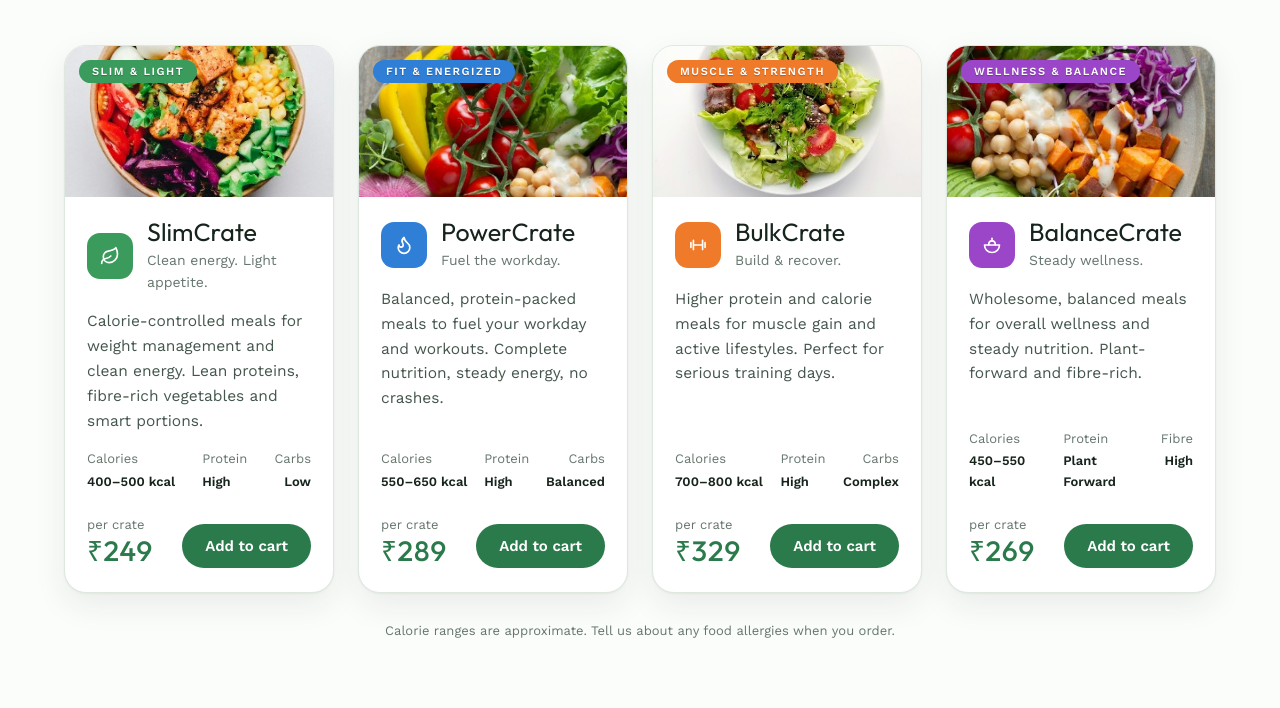
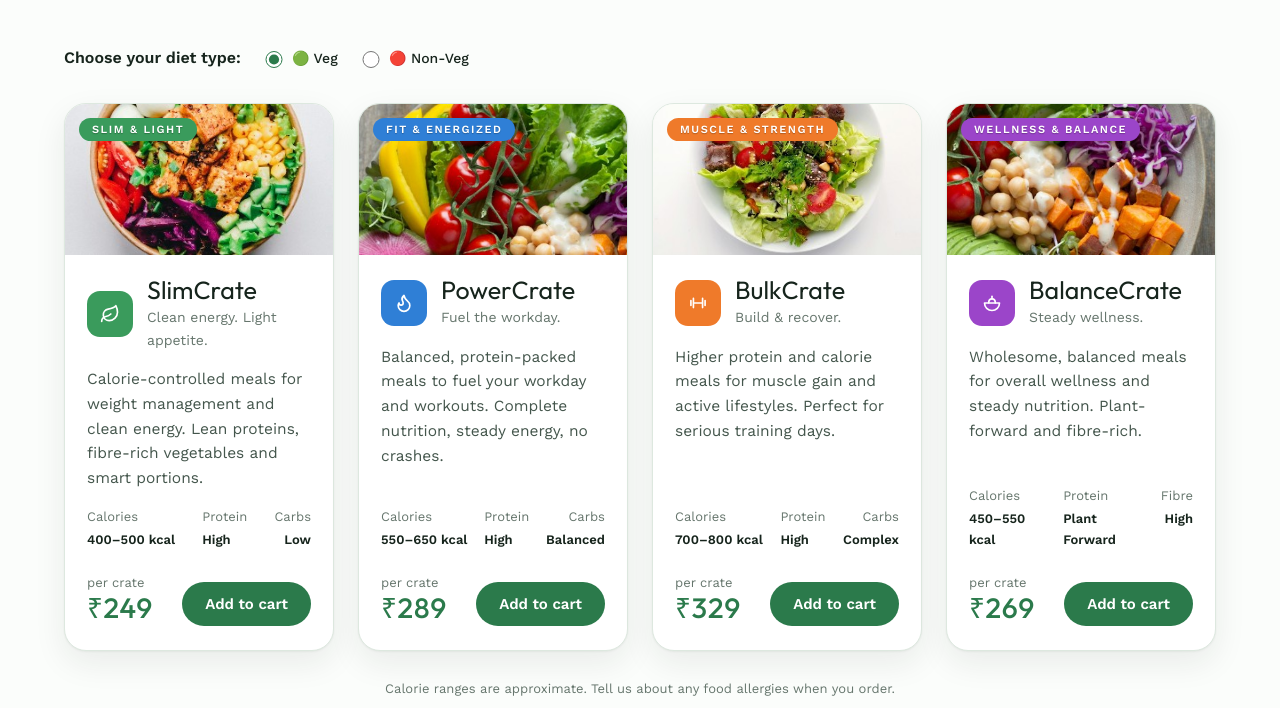
Before and after one commit to Dgprekshith/diet-crate, a plain HTML site: page index.html in a window 1280 px wide. Shown: the part 1072-1780 px from the top of the page. Drawn offline with nearby package versions, Linux system fonts and the light colour scheme.

Commit message:
Diet Crate website

```diff
--- /dev/null
+++ b/css/diet-toggle.css
@@ -0,0 +1,22 @@
+/* Veg / Non-Veg toggle */
+.diet-toggle {
+  display: flex;
+  align-items: center;
+  gap: 1.2rem;
+  margin: 1.2rem 0 2rem;
+  font-weight: 600;
+  font-size: 1rem;
+}
+.diet-toggle label {
+  display: flex;
+  align-items: center;
+  gap: .4rem;
+  cursor: pointer;
+  font-weight: 500;
+}
+.diet-toggle input[type="radio"] {
+  accent-color: #2b7a4b;
+  width: 1.1rem;
+  height: 1.1rem;
+  cursor: pointer;
+}
--- a/index.html
+++ b/index.html
@@ -15,6 +15,7 @@
 <link rel="preconnect" href="https://fonts.gstatic.com" crossorigin>
 <link rel="stylesheet" href="https://fonts.googleapis.com/css2?family=Outfit:wght@300;400;500;600&family=Work+Sans:wght@400;500;600&display=swap">
 <link rel="stylesheet" href="css/style.css">
+<link rel="stylesheet" href="css/diet-toggle.css">
 <script type="application/ld+json">
 {"@context":"https://schema.org","@type":"FoodEstablishment","name":"Diet Crate","description":"Nutrition-matched meal delivery to IT Parks in Bangalore.","areaServed":"Bengaluru, India","servesCuisine":"Healthy meals"}
 </script>
@@ -110,6 +111,12 @@
       <div class="sec-head">
         <p class="eyebrow line">Our Crates</p>
         <h2>Four nutrition solutions. <em>Delivered to fit you.</em></h2>
+      </div>
+
+      <div class="diet-toggle">
+        <span>Choose your diet type:</span>
+        <label><input type="radio" name="diet" value="veg" checked> 🟢 Veg</label>
+        <label><input type="radio" name="diet" value="nonveg"> 🔴 Non-Veg</label>
       </div>
 
       <div class="crates">
@@ -255,6 +262,8 @@
           <ul class="park-list">
             <li><svg class="ic" aria-hidden="true"><use href="#i-check"/></svg>Brigade Deccan Heights</li>
             <li><svg class="ic" aria-hidden="true"><use href="#i-check"/></svg>Brigade Twin Towers</li>
+            <li><svg class="ic" aria-hidden="true"><use href="#i-check"/></svg>DNR Altitude</li>
+            <li><svg class="ic" aria-hidden="true"><use href="#i-check"/></svg>Sattva</li>
           </ul>
         <a class="btn btn-solid btn-lg" href="#contact" data-prefill="IT Park pilot">Request a pilot<svg class="ic" aria-hidden="true"><use href="#i-arrow"/></svg></a>
       </div>
@@ -318,7 +327,13 @@
             <span class="err" id="e-name" hidden></span>
           </label>
           <label for="f-company">Company or IT Park
-            <input id="f-company" autocomplete="organization">
+            <select id="f-company">
+              <option value="">Select your building</option>
+              <option>Brigade Deccan Heights</option>
+              <option>Brigade Twin Towers</option>
+              <option>DNR Altitude</option>
+              <option>Sattva</option>
+            </select>
           </label>
         </div>
         <label for="f-crate">Preferred crate
```
